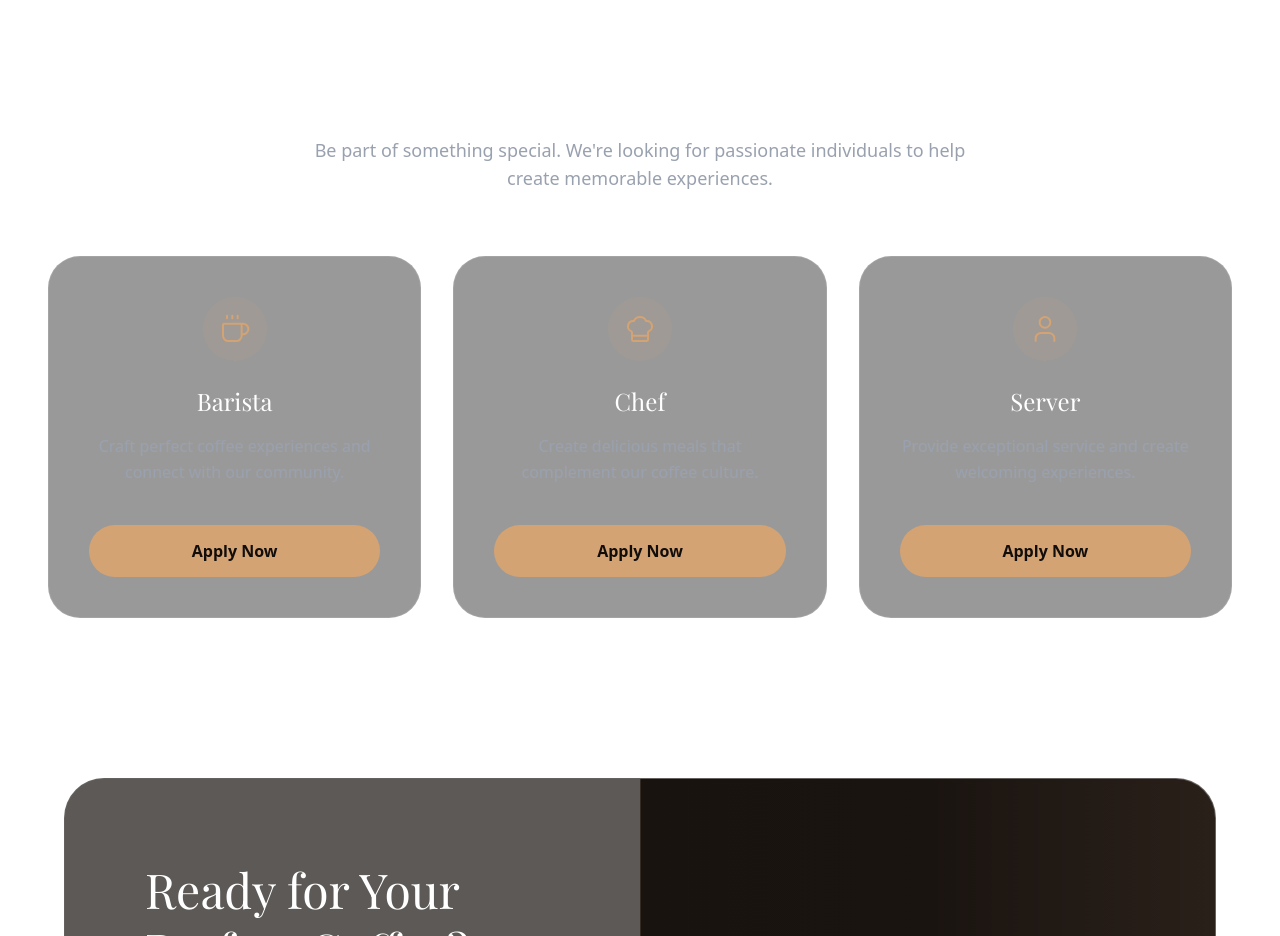
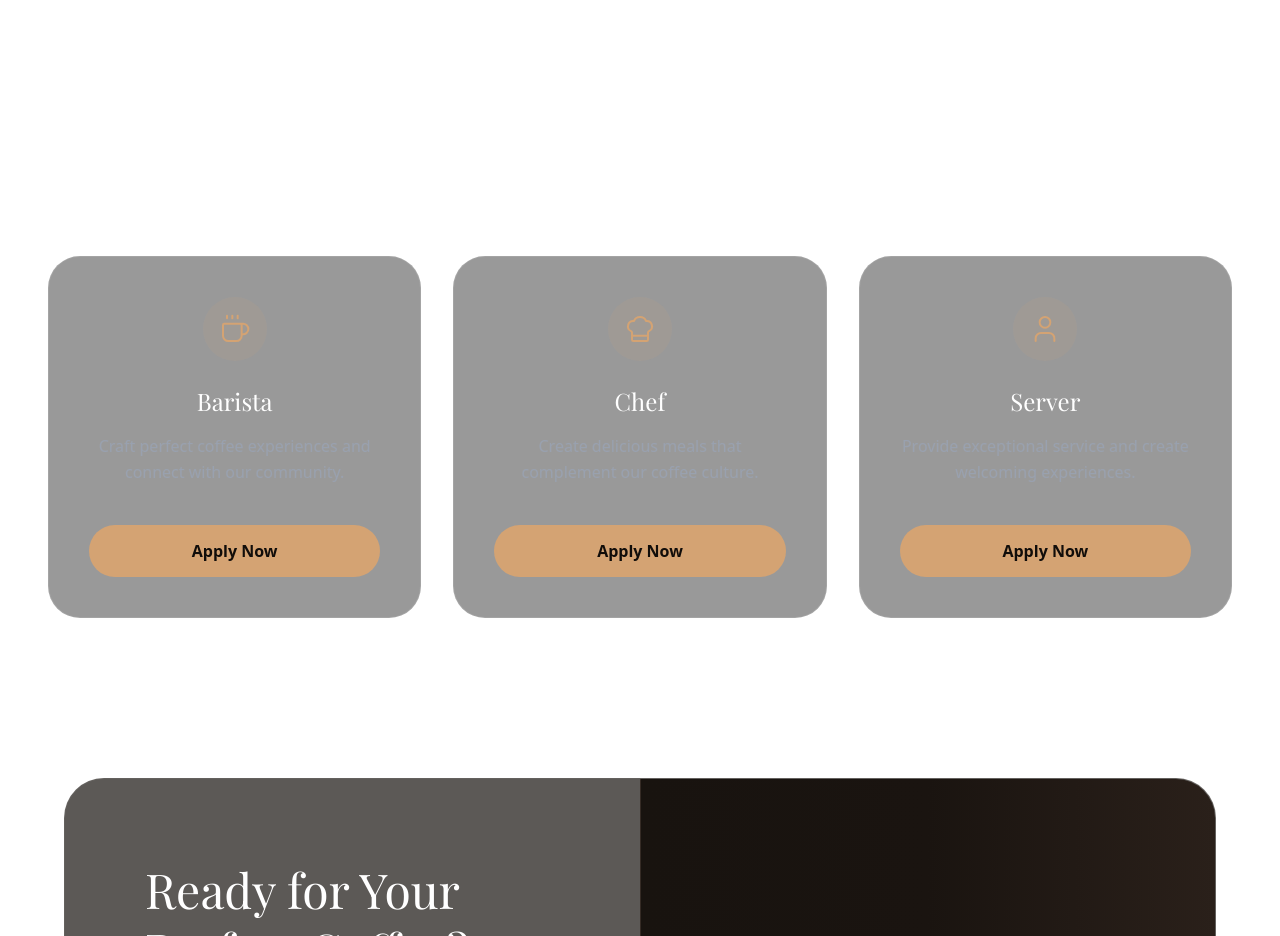
Before and after one commit to dipanjan800/Daisy-Cafe-Eatery, a React (Vite) app: page / in a window 1280 px wide. Shown: the part 3680-4616 px from the top of the page. Built offline with nearby package versions, Linux system fonts and the light colour scheme; a web font is replaced by a local one.

Commit message:
Make Join Our Team subheading white

```diff
--- a/src/components/JoinOurTeam.tsx
+++ b/src/components/JoinOurTeam.tsx
@@ -23,7 +23,7 @@
     <section className="py-24 max-w-7xl mx-auto px-6 lg:px-12">
       <div className="text-center mb-16">
         <h2 className="text-4xl lg:text-5xl text-white font-serif mb-6">Join Our Team</h2>
-        <p className="text-gray-400 text-lg max-w-2xl mx-auto">
+        <p className="text-white text-lg max-w-2xl mx-auto">
           Be part of something special. We're looking for passionate individuals
           to help create memorable experiences.
         </p>
```
